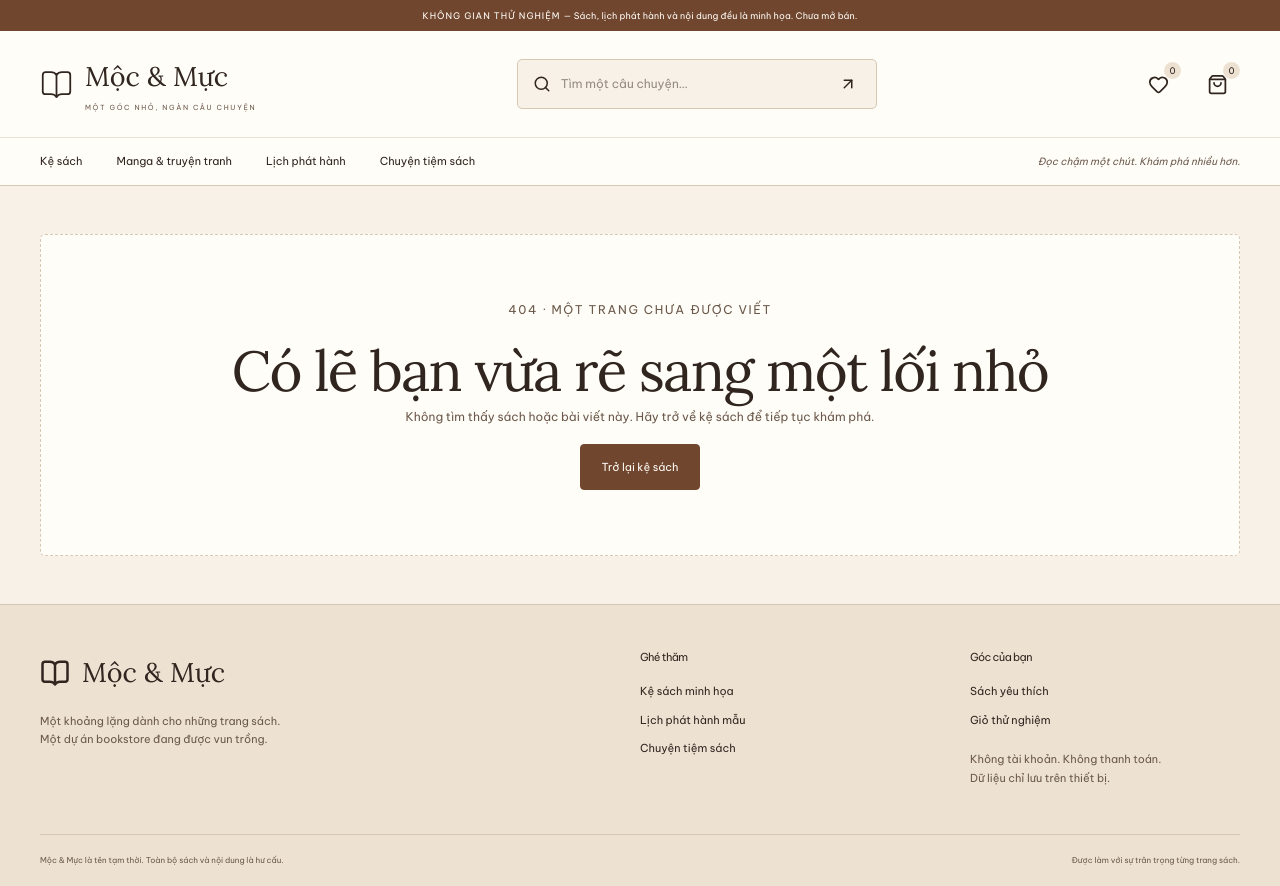
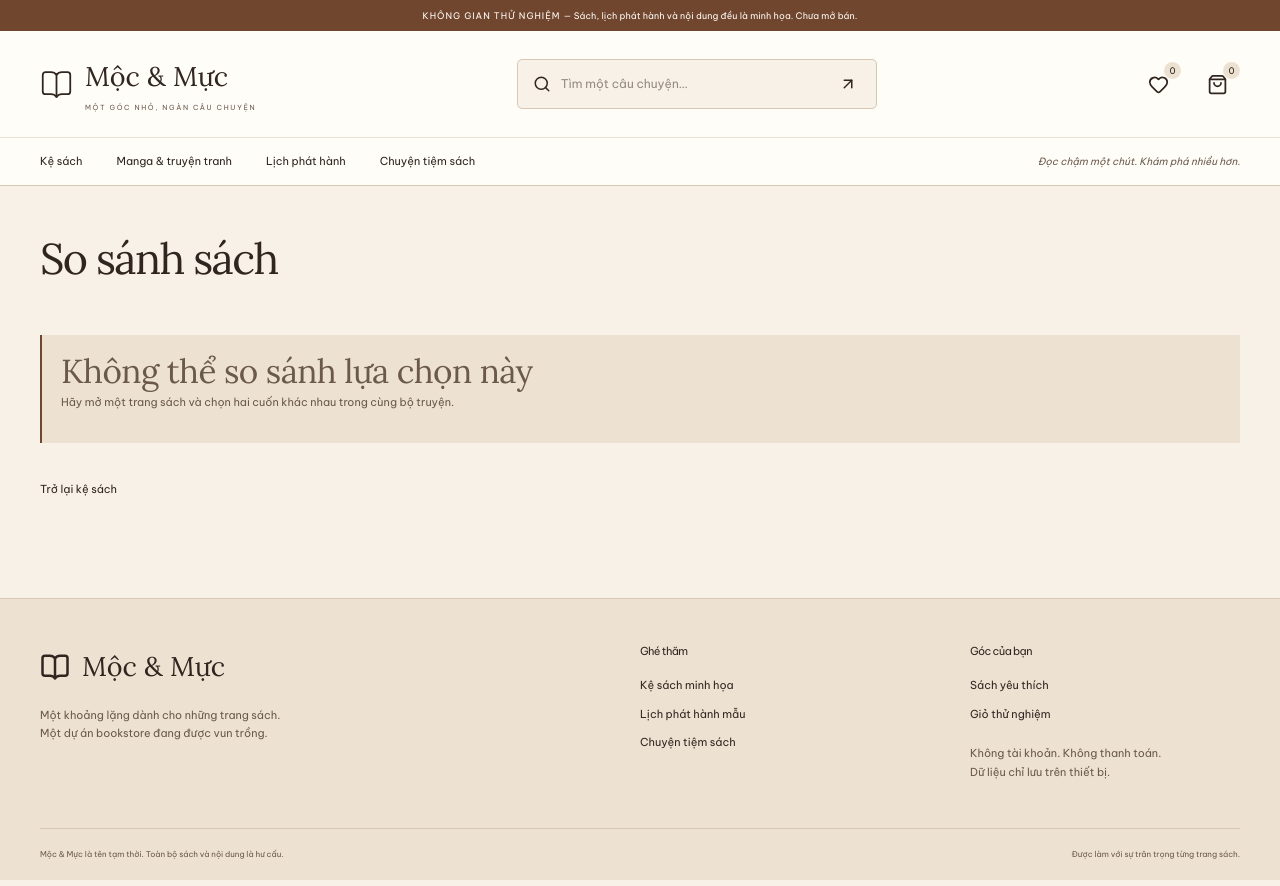
Before and after one commit to Tran-Nhat-Duy1206/BookStore, a Next.js app: page /compare in a window 1280 px wide. Before the commit this address had no page. Built offline with nearby package versions, Linux system fonts and the light colour scheme.

Commit message:
Compare public books in the same series

```diff
--- /dev/null
+++ b/src/app/compare/page.tsx
@@ -0,0 +1,117 @@
+import Link from "next/link";
+import { readCatalog } from "@/modules/catalog/read-catalog";
+
+export const metadata = { title: "So sánh sách" };
+
+type Params = Record<string, string | string[] | undefined>;
+
+function isSlug(value: Params[string]): value is string {
+  return (
+    typeof value === "string" &&
+    value.length > 0 &&
+    value !== "." &&
+    value !== ".." &&
+    !/[/?#\\\s\u0000-\u001f\u007f]/u.test(value)
+  );
+}
+
+function display(value: string | number | undefined) {
+  if (typeof value === "number") {
+    return Number.isInteger(value) && value > 0 ? value : "Chưa có thông tin";
+  }
+  return value?.trim() ? value : "Chưa có thông tin";
+}
+
+export default async function ComparePage({
+  searchParams,
+}: {
+  searchParams: Promise<Params>;
+}) {
+  const params = await searchParams;
+  const first = params.book;
+  const second = params.with;
+  const { books, series } = await readCatalog();
+  const left = isSlug(first)
+    ? books.find((book) => book.slug === first)
+    : undefined;
+  const right = isSlug(second)
+    ? books.find((book) => book.slug === second)
+    : undefined;
+  const collection =
+    left && right && left.id !== right.id && first !== second
+      ? series.find(
+          (item) =>
+            item.bookIds.includes(left.id) && item.bookIds.includes(right.id),
+        )
+      : undefined;
+
+  return (
+    <div className="container">
+      <div className="page-heading">
+        <h1>So sánh sách</h1>
+        {collection && <p>{collection.title}</p>}
+      </div>
+      <div className="page-body">
+        {left && right && collection ? (
+          <table
+            className="notice"
+            aria-label="Thông tin hai cuốn sách"
+            style={{
+              width: "100%",
+              tableLayout: "fixed",
+              overflowWrap: "anywhere",
+              textAlign: "left",
+            }}
+          >
+            <thead>
+              <tr>
+                <th scope="col">Thông tin</th>
+                {[left, right].map((book) => (
+                  <th key={book.id} scope="col">
+                    <Link
+                      href={`/products/${encodeURIComponent(book.slug)}`}
+                      style={{ textDecoration: "underline" }}
+                    >
+                      {display(book.title)}
+                    </Link>
+                  </th>
+                ))}
+              </tr>
+            </thead>
+            <tbody>
+              {(
+                [
+                  ["Tập / nội dung", "volume"],
+                  ["Ấn bản minh họa", "edition"],
+                  ["Ngôn ngữ", "language"],
+                  ["Năm xuất bản (minh họa)", "year"],
+                ] as const
+              ).map(([label, key]) => (
+                <tr key={key}>
+                  <th scope="row" style={{ paddingBlock: "0.5em" }}>
+                    {label}
+                  </th>
+                  <td>{display(left[key])}</td>
+                  <td>{display(right[key])}</td>
+                </tr>
+              ))}
+            </tbody>
+          </table>
+        ) : (
+          <div className="notice">
+            <h2>Không thể so sánh lựa chọn này</h2>
+            <p>
+              Hãy mở một trang sách và chọn hai cuốn khác nhau trong cùng bộ
+              truyện.
+            </p>
+          </div>
+        )}
+        <p>
+          <Link className="text-link" href="/catalog">
+            Trở lại kệ sách
+          </Link>
+        </p>
+      </div>
+    </div>
+  );
+}
--- a/src/app/products/[slug]/page.tsx
+++ b/src/app/products/[slug]/page.tsx
@@ -37,6 +37,24 @@ export default async function ProductPage({
   );
   const genre = categories.find(({ id }) => id === book.category);
   const collection = series.find((s) => s.id === book.seriesId);
+  // Match /compare's path-segment rules as well as public series membership.
+  const canCompareSlug = (value: string) =>
+    value.length > 0 &&
+    value !== "." &&
+    value !== ".." &&
+    !/[/?#\\\s\u0000-\u001f\u007f]/u.test(value);
+  const comparisonSeries = series.filter((item) =>
+    item.bookIds.includes(book.id),
+  );
+  const comparisonBooks = canCompareSlug(book.slug)
+    ? books.filter(
+        (candidate) =>
+          candidate.id !== book.id &&
+          candidate.slug !== book.slug &&
+          canCompareSlug(candidate.slug) &&
+          comparisonSeries.some((item) => item.bookIds.includes(candidate.id)),
+      )
+    : [];
   const release = releases.find((r) => r.bookId === book.id);
   const related = books.filter(
     (b) =>
@@ -134,6 +152,36 @@ export default async function ProductPage({
                 </Link>
               </div>
             )}
+            {comparisonBooks.length > 0 && (
+              <form action="/compare" method="get" className="notice">
+                <input type="hidden" name="book" value={book.slug} />
+                <div className="field">
+                  <label htmlFor="compare-with">
+                    Chọn sách cùng bộ để so sánh
+                  </label>
+                  <select
+                    id="compare-with"
+                    name="with"
+                    defaultValue=""
+                    required
+                  >
+                    <option value="" disabled>
+                      Chọn một cuốn sách
+                    </option>
+                    {comparisonBooks.map((candidate) => (
+                      <option key={candidate.id} value={candidate.slug}>
+                        {candidate.title}
+                      </option>
+                    ))}
+                  </select>
+                </div>
+                <p>
+                  <button className="button button-secondary" type="submit">
+                    So sánh sách
+                  </button>
+                </p>
+              </form>
+            )}
           </div>
         </div>
         <section className="related-section">
```
Also changed, not shown: 1 other file (tests, documents, lock files or other folders).
